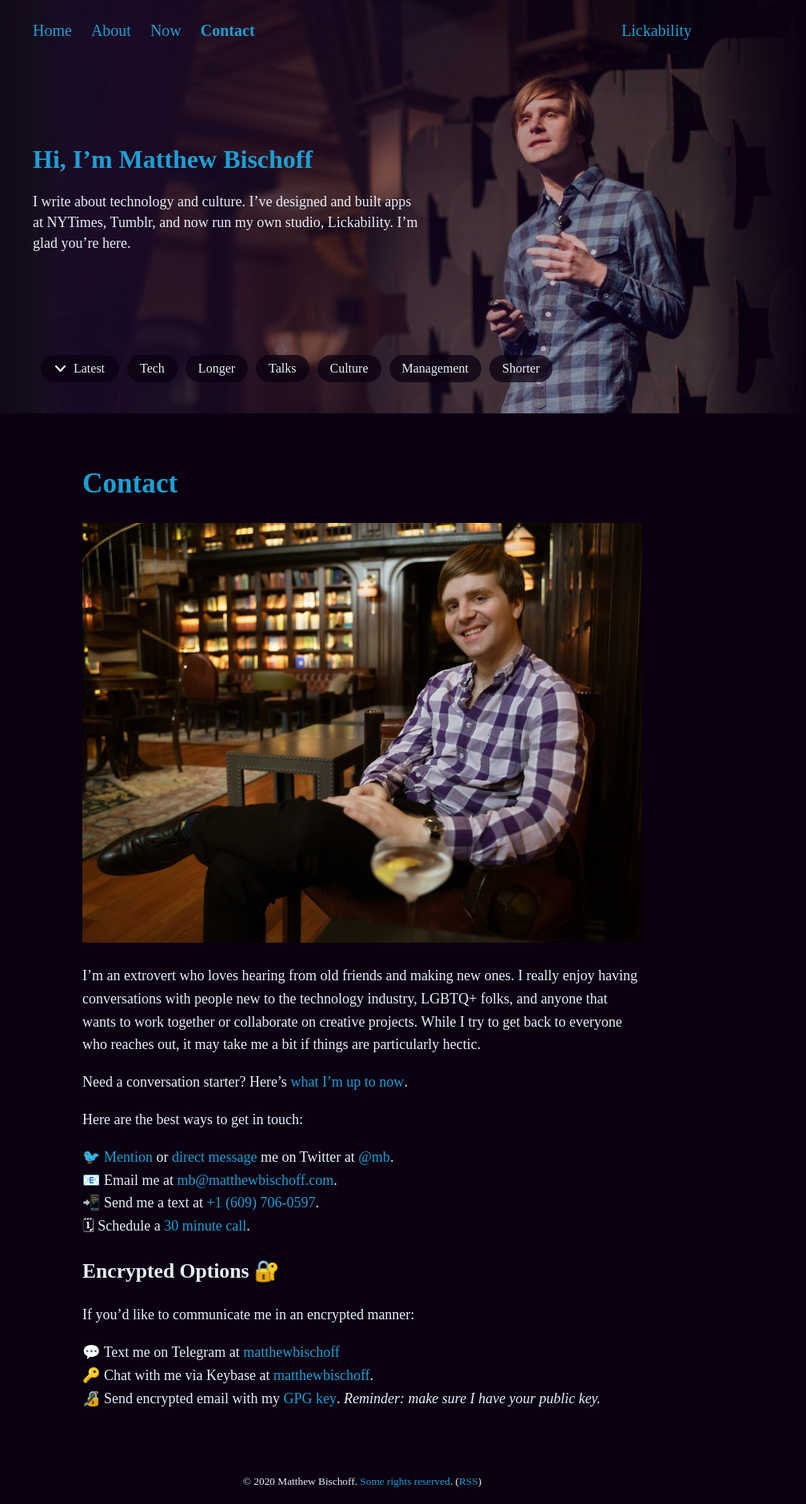
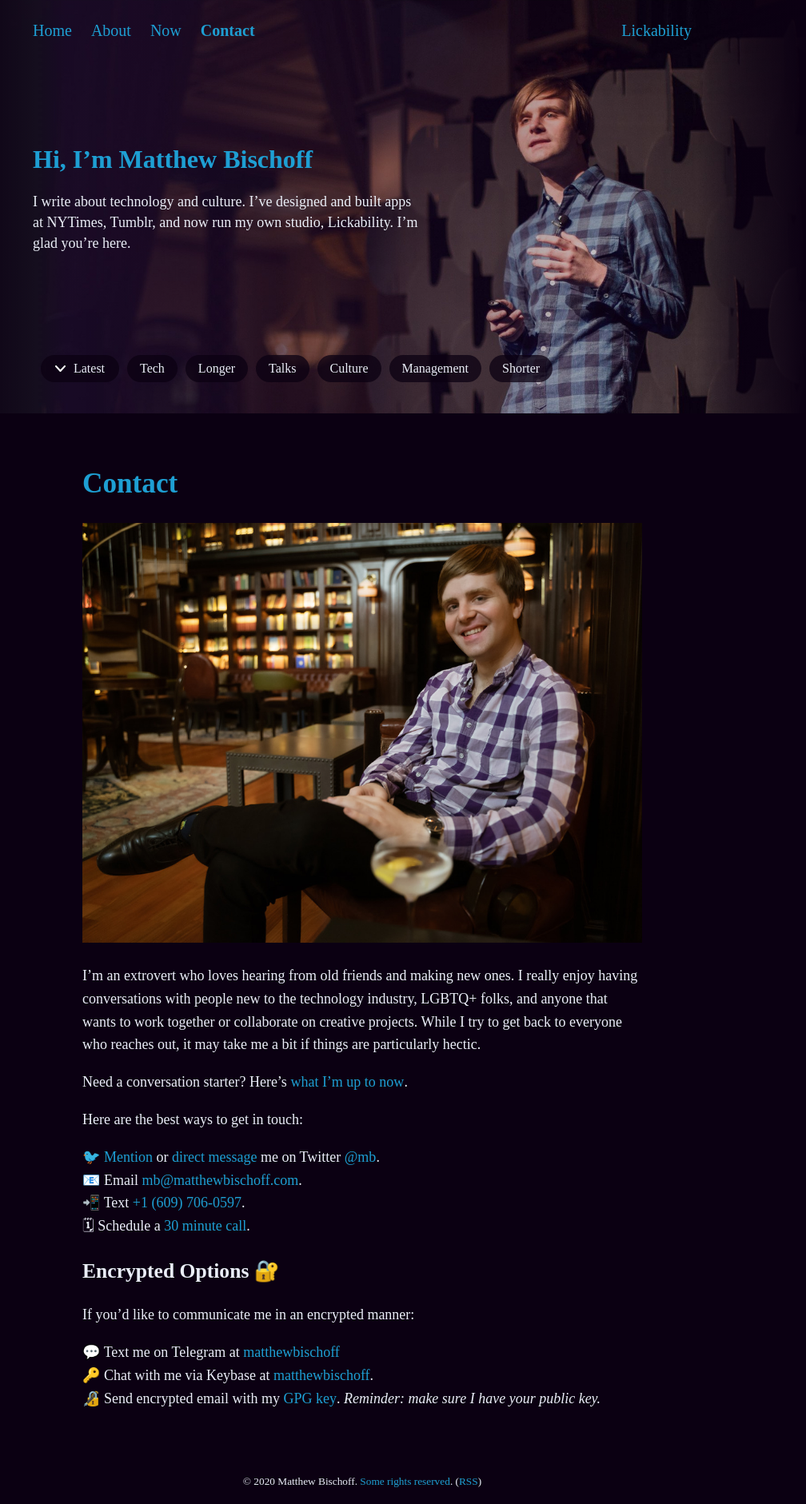
Before and after one commit to mbbischoff/website, a Jekyll site: the page built from contact.markdown, in a window 1280 px wide. Shown: the whole page at 80% size, without its empty margins (187-1195 px from the left). Built offline with Jekyll 4.4.1, drawn with Linux system fonts in a browser that asks for light colours; some web fonts are replaced; our own code applies the rules of GitHub Pages for plain Markdown files.

Commit message:
Updated Contact

```diff
--- a/contact.markdown
+++ b/contact.markdown
@@ -17,9 +17,9 @@ Need a conversation starter? Here’s [what I’m up to now](https://matthewbisc
 
 Here are the best ways to get in touch:
 
-🐦 [Mention](https://twitter.com/intent/tweet?screen_name=mb) or [direct message](https://twitter.com/messages/compose?recipient_id=5107) me on Twitter at [@mb](https://twitter.com/mb).
-📧 Email me at [mb@matthewbischoff.com](mailto:mb@matthewbischoff.com?subject=👋).
-📲 Send me a text at <a href="sms:+16097060597">+1 (609) 706-0597</a>.
+🐦 [Mention](https://twitter.com/intent/tweet?screen_name=mb) or [direct message](https://twitter.com/messages/compose?recipient_id=5107) me on Twitter [@mb](https://twitter.com/mb).
+📧 Email [mb@matthewbischoff.com](mailto:mb@matthewbischoff.com?subject=👋).
+📲 Text <a href="sms:+16097060597">+1 (609) 706-0597</a>.
 🗓 Schedule a [30 minute call](https://calendly.com/matthewbischoff/30-minute-call).
 
 ### Encrypted Options 🔐
```
